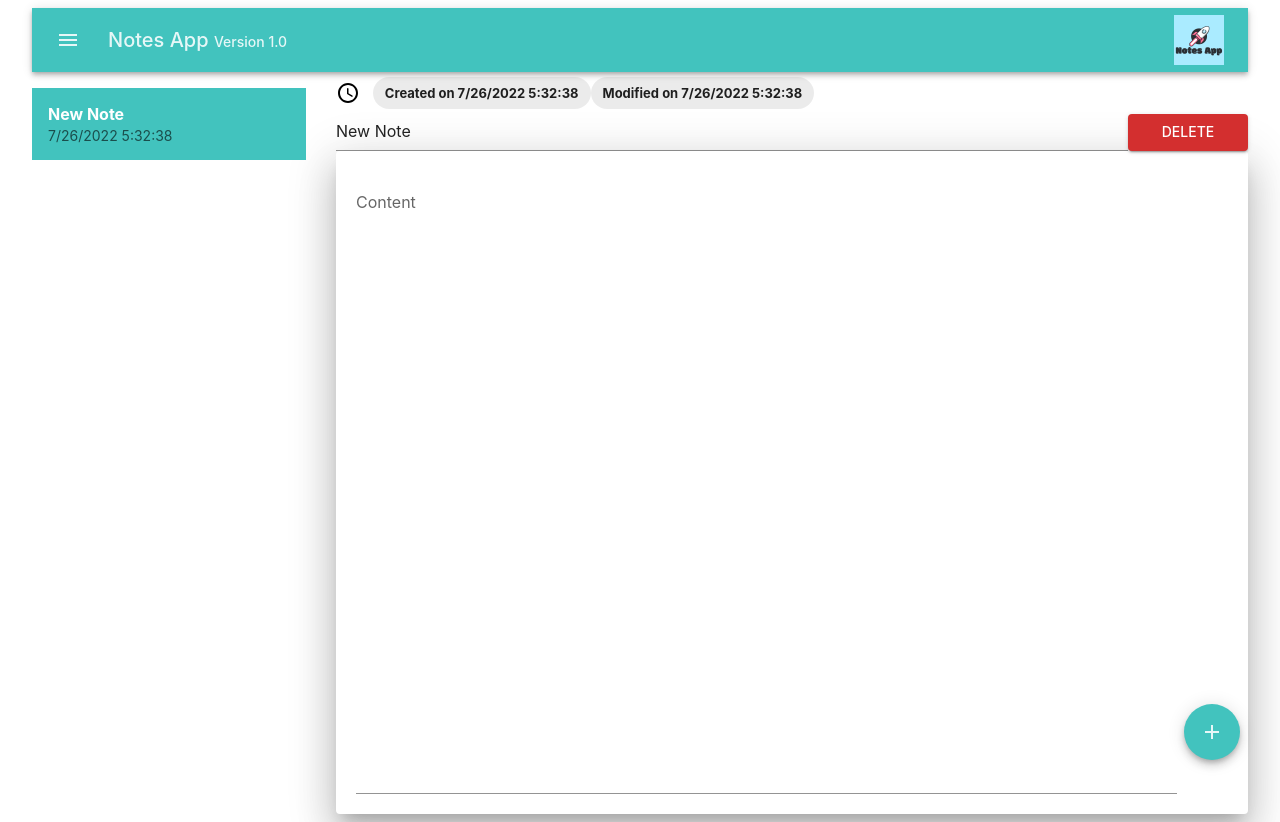
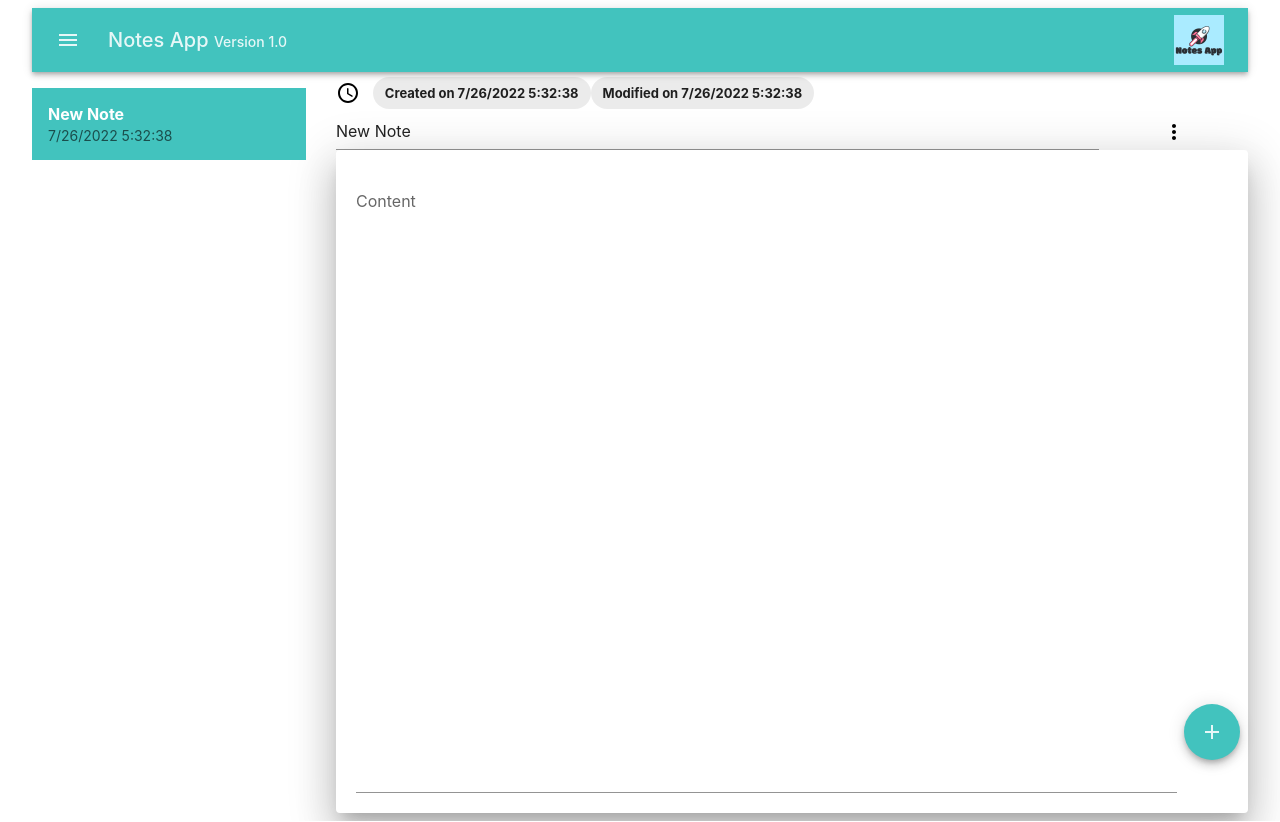
Before and after one commit to CS-Dennis/My-Notes-React, a React (Create React App) app: page / in a window 1280 px wide. Both pictures are taken after a click on the button 1212 px from the left and 732 px from the top of the page. Built offline with nearby package versions, Linux system fonts and the light colour scheme.

Commit message:
7-31-2021 update, notes menu added

```diff
--- a/src/components/Notes.js
+++ b/src/components/Notes.js
@@ -1,9 +1,10 @@
-import { Box, Button, Chip, Container, Dialog, DialogTitle, Drawer, Fab, Grid, Input, List, ListItem, ListItemButton, ListItemText, Paper, Snackbar, TextField, Typography } from '@mui/material';
+import { Box, Button, Chip, Container, Dialog, DialogTitle, Drawer, Fab, Grid, Input, List, ListItem, ListItemButton, ListItemText, Menu, MenuItem, Paper, Snackbar, TextField, Typography } from '@mui/material';
 import React, { useEffect, useRef, useState } from 'react'
 import AccessTimeRoundedIcon from '@mui/icons-material/AccessTimeRounded';
 import DeleteRoundedIcon from '@mui/icons-material/DeleteRounded';
 import CloseRoundedIcon from '@mui/icons-material/CloseRounded';
 import AddIcon from '@mui/icons-material/Add';
+import MoreVertRoundedIcon from '@mui/icons-material/MoreVertRounded';
 
 var headerHeight = 0;
 var windowHeight = 0;
@@ -109,7 +110,7 @@ export default function Notes({ notes, setNotes, selectedNoteId, setSelectedNote
             setSelectedNoteId(null);
         }
 
-
+        setSnackbarOpen(true);
         console.log(newNotes);
 
 
@@ -132,6 +133,19 @@ export default function Notes({ notes, setNotes, selectedNoteId, setSelectedNote
         setSelectedNote(newNote);
     }
 
+    function closeSnackbar() {
+        setSnackbarOpen(false);
+    }
+
+    const [menuOpen, setMenuOpen] = React.useState(null);
+    const open = Boolean(menuOpen);
+    const handleClick = (event) => {
+        setMenuOpen(event.currentTarget);
+    };
+    const handleClose = () => {
+        setMenuOpen(null);
+    };
+
     // *********************************************************************************************************************
 
     return (
@@ -140,11 +154,11 @@ export default function Notes({ notes, setNotes, selectedNoteId, setSelectedNote
                 <Grid container>
                     {/* sm screen */}
                     <Grid item xs={12} sx={{ display: { xs: "block", sm: "none" } }}>
-                        <List sx={{overflowY: "auto", height:( windowHeight - headerHeight-40+"px")}}>
+                        <List sx={{ overflowY: "auto", height: (windowHeight - headerHeight - 40 + "px") }}>
                             {notes.map((note) =>
-                                <ListItem onClick={()=>getNotebyKey(note.id)}>
+                                <ListItem onClick={() => getNotebyKey(note.id)}>
                                     <ListItemButton>
-                                        <ListItemText primary={<Typography sx={{fontWeight: "bold"}}>{note.title}</Typography>} secondary={note.modifiedDateTime} />
+                                        <ListItemText primary={<Typography sx={{ fontWeight: "bold" }}>{note.title}</Typography>} secondary={note.modifiedDateTime} />
                                     </ListItemButton>
                                 </ListItem>
                             )}
@@ -203,7 +217,44 @@ export default function Notes({ notes, setNotes, selectedNoteId, setSelectedNote
                                 <>
                                     <div style={{ display: "flex" }}>
                                         <Input sx={{ flex: 0.9 }} value={selectedNote.title} onChange={(e) => updateSelectedNoteTitle(e)} />
-                                        <Button sx={{ flex: 0.1 }} variant='contained' color="error" onClick={() => showDeleteModal()}>Delete</Button>
+                                        <span style={{ flex: 0.05 }} />
+                                        {/* <Button id="menu-button"  aria-controls={true ? 'menu' : undefined} aria-expanded={true ? 'true' : undefined}
+sx={{color: "black"}}><MoreVertRoundedIcon /></Button>
+                                        <Menu
+                                            id="menu"
+                                            open={true}
+                                            MenuListProps={{
+                                                'aria-labelledby':'menu-button'
+                                            }}
+                                        >
+                                            <MenuItem>Delete</MenuItem>
+                                            <MenuItem>Archive</MenuItem>
+                                        </Menu> */}
+                                        {/* <Button sx={{ flex: 0.05}} variant='contained' color="error" onClick={() => showDeleteModal()}><DeleteRoundedIcon /></Button> */}
+
+
+                                        <Button
+                                            id="basic-button"
+                                            aria-controls={open ? 'basic-menu' : undefined}
+                                            aria-haspopup="true"
+                                            aria-expanded={open ? 'true' : undefined}
+                                            onClick={handleClick}
+                                            sx={{color: "black"}}
+                                        >
+                                            <MoreVertRoundedIcon />
+                                        </Button>
+                                        <Menu
+                                            id="basic-menu"
+                                            anchorEl={menuOpen}
+                                            open={open}
+                                            onClose={handleClose}
+                                            MenuListProps={{
+                                                'aria-labelledby': 'basic-button',
+                                            }}
+                                        >
+                                            <MenuItem onClick={handleClose}>Delete</MenuItem>
+                                            <MenuItem onClick={handleClose}>Archive</MenuItem>
+                                        </Menu>
                                     </div>
                                 </>
                             }
@@ -244,19 +295,20 @@ export default function Notes({ notes, setNotes, selectedNoteId, setSelectedNote
 
             {/* Add note floating button */}
             <Fab color="primary" sx={{ position: "fixed", right: "40px", bottom: "40px" }} onClick={() => addNewNote("add")}>
-                <AddIcon  />
+                <AddIcon />
             </Fab>
 
             {/* snackbar when note deleted */}
             <Snackbar
                 open={snackbarOpen}
-                autoHideDuration = {300}
-                message = "Note deleted"
+                autoHideDuration={3000}
+                message="Note deleted"
                 action={
                     <>
-                        <Button variant='outlined' onClick={()=> closeSnanckBar}>Ok</Button>
+                        <Button variant='outlined' onClick={() => closeSnackbar()}>Ok</Button>
                     </>
                 }
+                onClose={() => setSnackbarOpen(false)}
             />
         </>
     )
```
